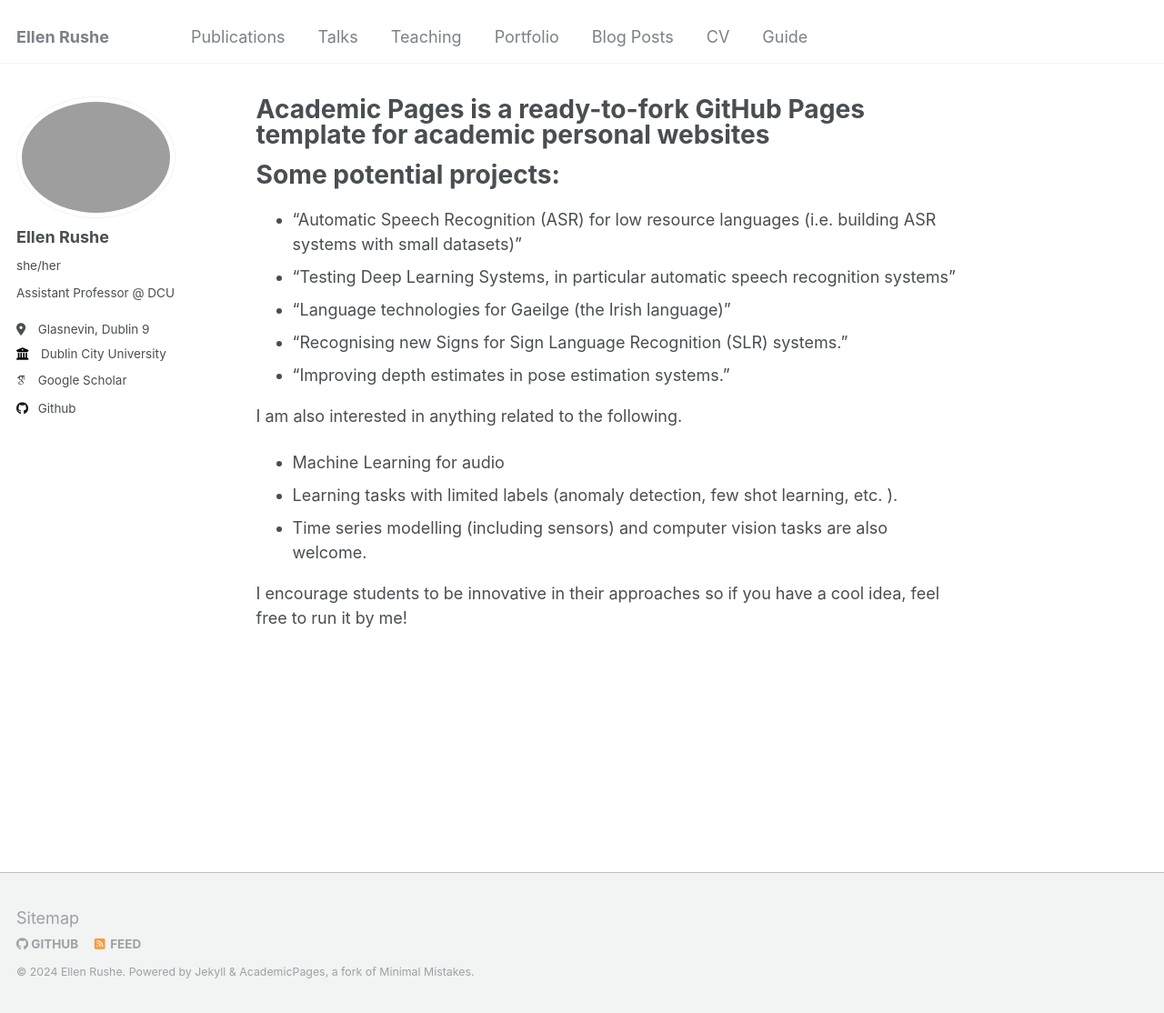
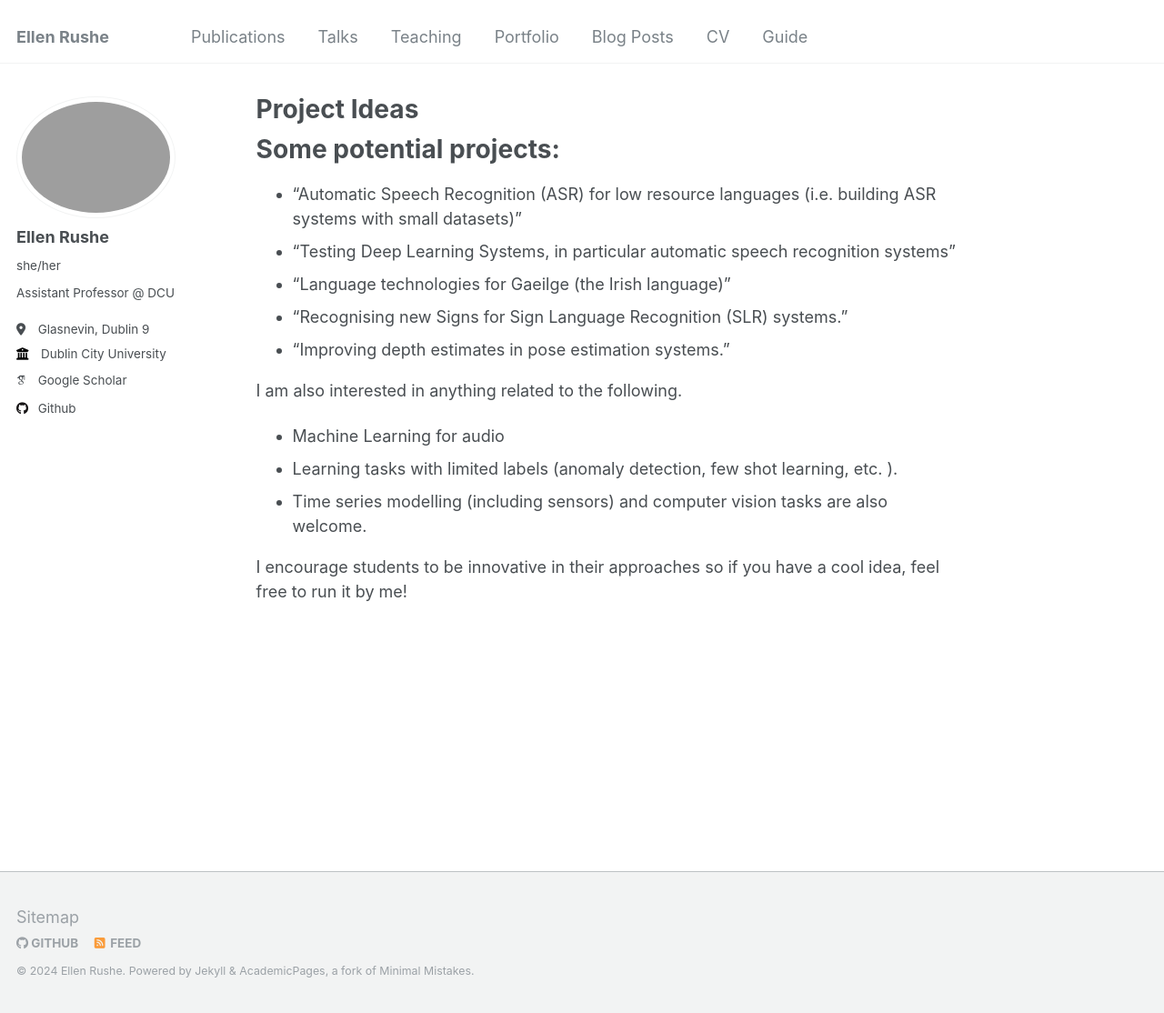
Before and after one commit to EllenRushe/EllenRushe, a Jekyll site: the page built from _pages/about.md, in a window 1280 px wide and 1114 px high. Shown: the whole window at 91% size. Built offline with Jekyll 4.4.1, drawn with Linux system fonts in a browser that asks for light colours; some web fonts are replaced.

Commit message:
Update about.md

```diff
--- a/_pages/about.md
+++ b/_pages/about.md
@@ -1,6 +1,6 @@
 ---
 permalink: /
-title: "Academic Pages is a ready-to-fork GitHub Pages template for academic personal websites"
+title: "Project Ideas"
 author_profile: true
 redirect_from:
   - /about/
```
